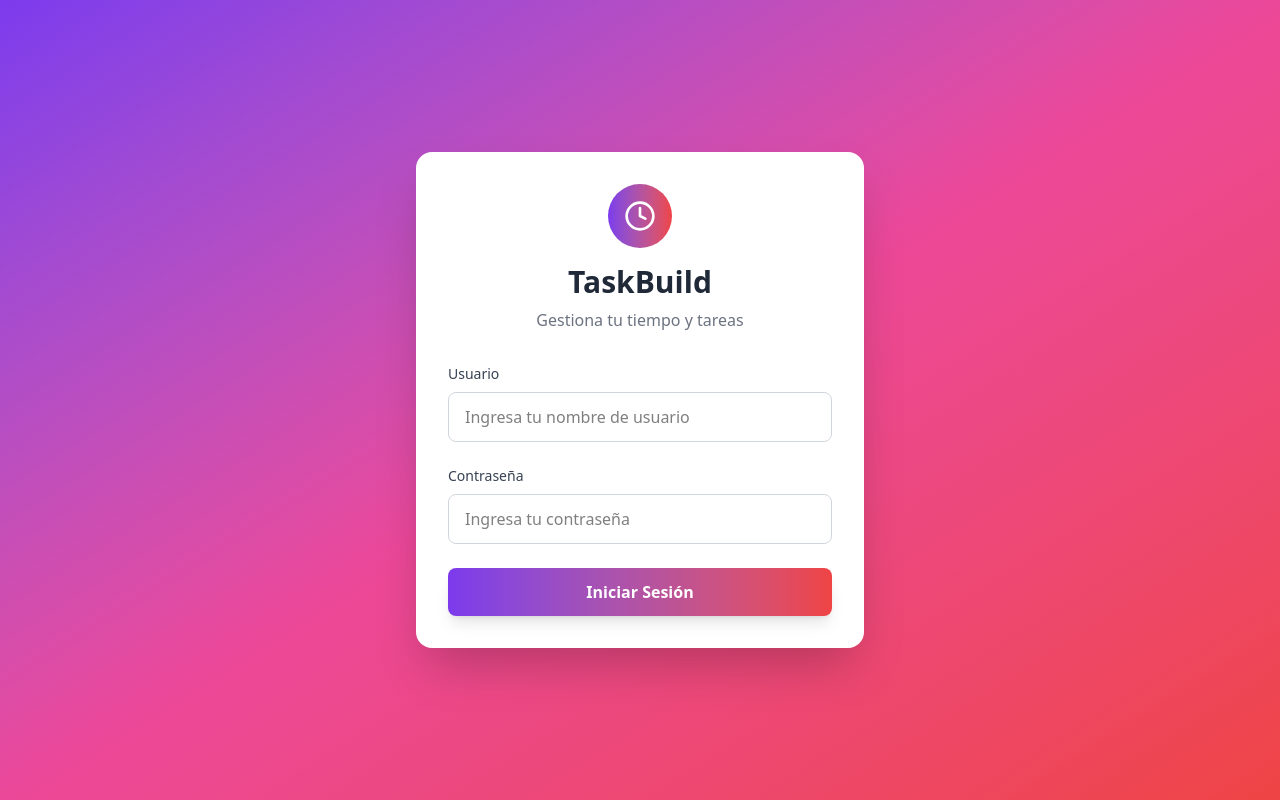
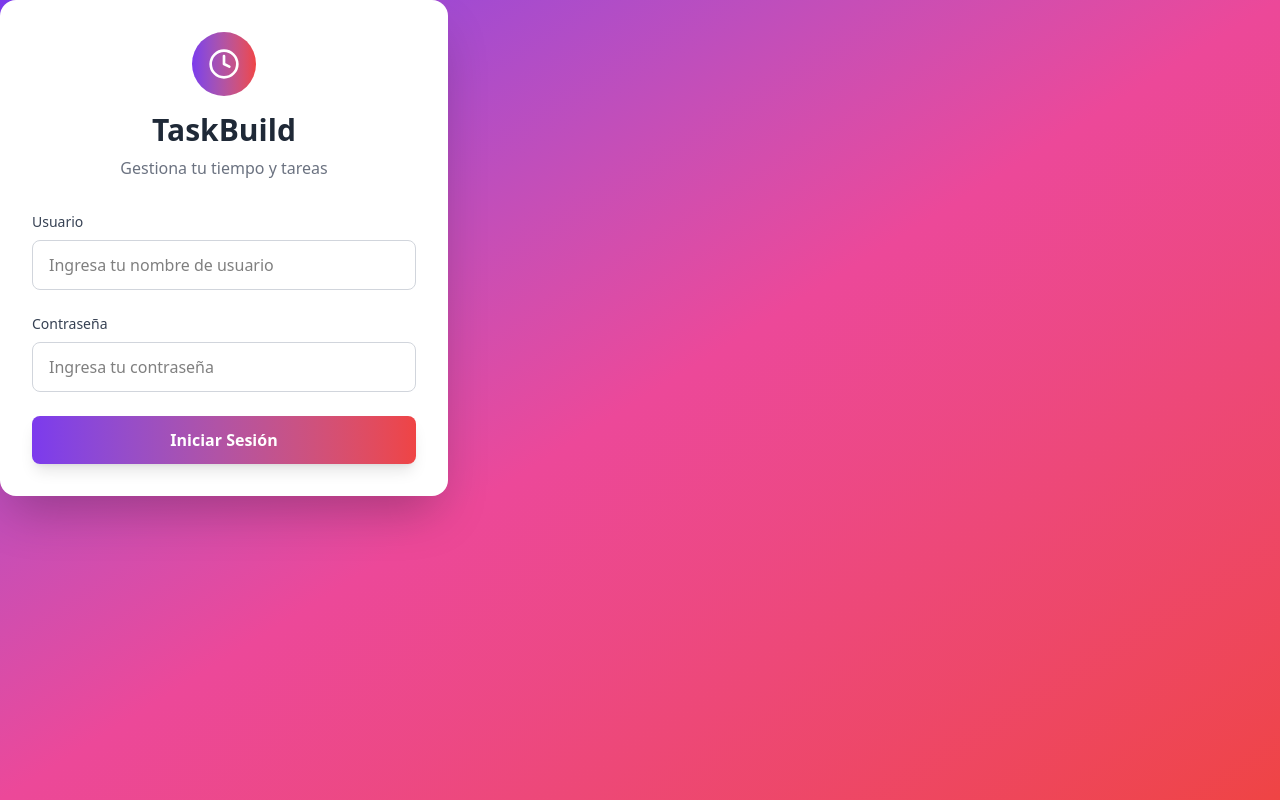
Before and after one commit to sermarmar/task-build-app, a React (Vite) app: page / in a window 1280 px wide. Built offline with nearby package versions, Linux system fonts and the light colour scheme.

Commit message:
Refactor code structure for improved readability and maintainability

```diff
--- a/src/App.tsx
+++ b/src/App.tsx
@@ -4,7 +4,7 @@ import { RouterProvider } from './app/routes/RouteProvider'
 function App() {
 
   return (
-    <div className="flex justify-center items-center h-screen">
+    <div className="h-screen">
       <RouterProvider />
     </div>
   )
--- a/src/app/components/template/LoginForm.tsx
+++ b/src/app/components/template/LoginForm.tsx
@@ -62,10 +62,12 @@ export const LoginForm: React.FC = () => {
                 value={password}
                 required
             />
+            <div className="flex justify-end">
+                <Button type="submit" disabled={loading} >
+                    {loading ? 'Iniciando sesión...' : 'Iniciar Sesión'}
+                </Button>
+            </div>
 
-            <Button type="submit" disabled={loading}>
-                {loading ? 'Iniciando sesión...' : 'Iniciar Sesión'}
-            </Button>
         </form>
     )
 }
```
Also changed, not shown: 2 other files (tests, documents, lock files or other folders).
